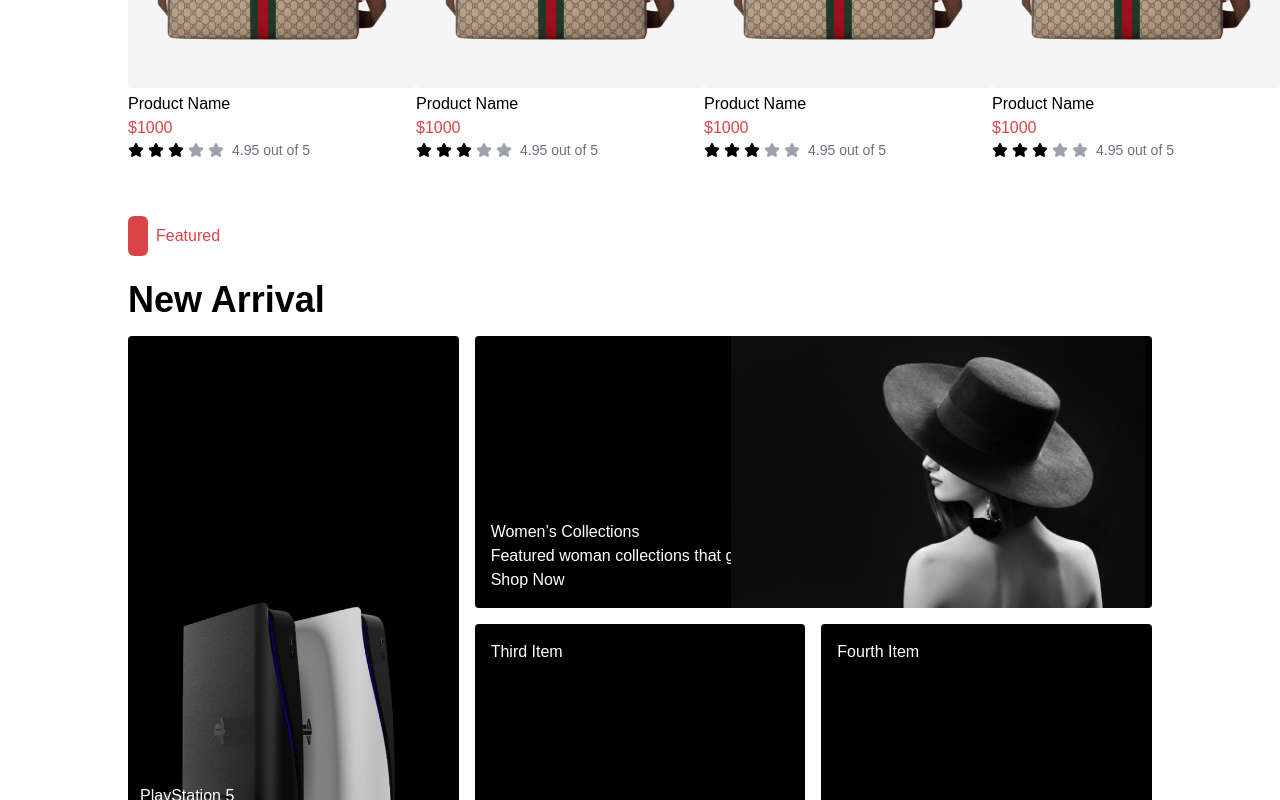
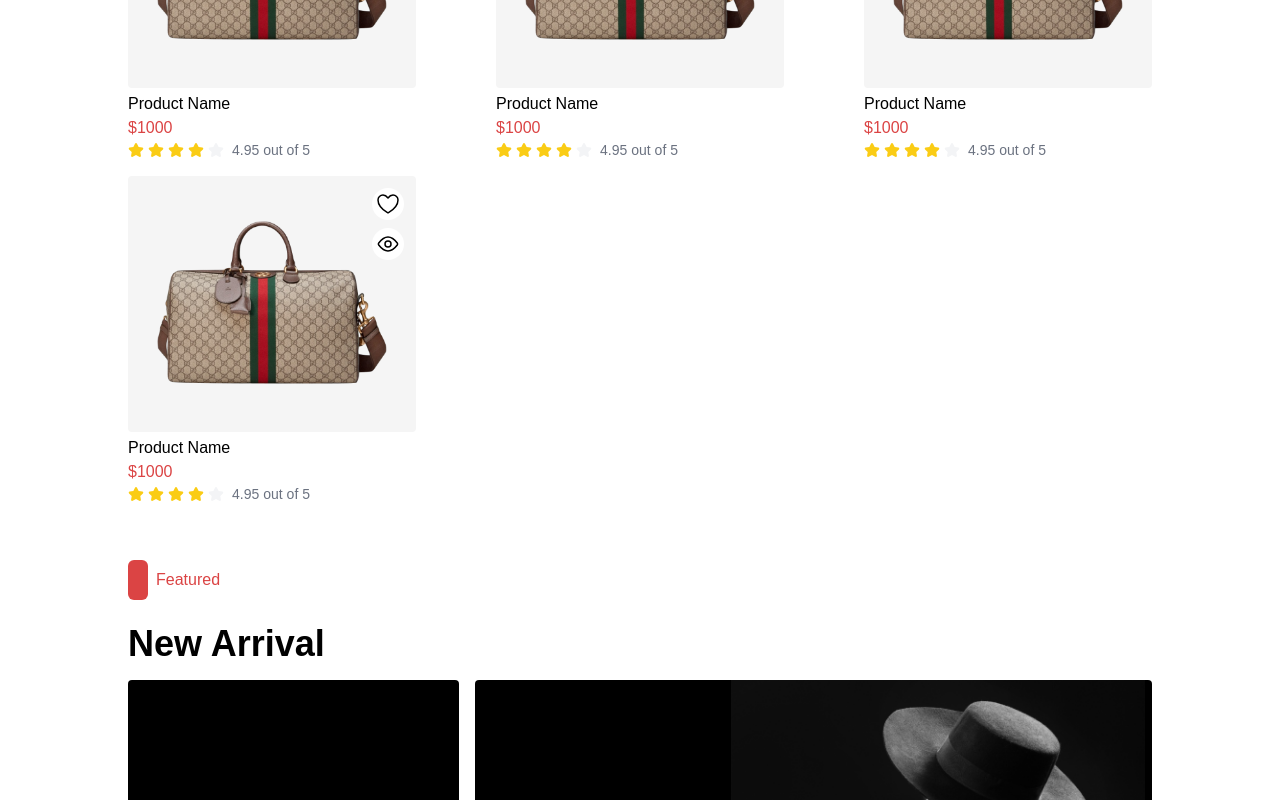
Before and after one commit to AhmadEleiwa/E-Commerce, a Next.js app: page / in a window 1280 px wide. Shown: the part 1998-2798 px from the top of the page. Built offline with nearby package versions, Linux system fonts and the light colour scheme.

Commit message:
Adding wishlist page, edit card and box-item

```diff
--- a/app/components/FreshSales.tsx
+++ b/app/components/FreshSales.tsx
@@ -24,12 +24,14 @@ const FresheSales: FC<FresheSalesType> = ({ products }) => {
       >
         {products.map((p) => (
           <Card
+            id={p+""}
             title={"Product Name"}
             showAddCartButton={true}
             showRating={true}
             price={1000}
             imgPath="static/images/product_test.png"
             initialRating={4}
+            addedToWishList={false}
           />
         ))}
       </Carousel>
--- /dev/null
+++ b/app/wishlist/page.tsx
@@ -0,0 +1,57 @@
+import BoxItems from "@/components/box-items";
+import Button from "@/components/button";
+import Card from "@/components/card";
+import TopHeader from "@/components/carousel/top-header";
+import { FC } from "react";
+
+const WishList: FC = () => {
+  const products = [1, 1, 1, 2];
+  return (
+    <main className="m-auto mt-10 w-4/5 flex flex-col gap-10">
+      <BoxItems
+        topHeader={
+          <div className="flex justify-between items-center w-full">
+            <p>WishList (4)</p>
+            <Button variant="secondary">Move All To Bag</Button>
+          </div>
+        }
+      >
+        {products.map((p) => (
+          <Card
+            id={p + ""}
+            title={"Product Name"}
+            showAddCartButton={true}
+            showRating={false}
+            price={1000}
+            imgPath="static/images/product_test.png"
+            initialRating={4}
+            addedToWishList={true}
+          />
+        ))}
+      </BoxItems>
+      <BoxItems
+        topHeader={
+          <TopHeader
+            title="Just For You"
+            endItem={<Button variant="secondary">See All</Button>}
+          />
+        }
+      >
+        {products.map((p) => (
+          <Card
+            id={p + ""}
+            title={"Product Name"}
+            showAddCartButton={true}
+            showRating={false}
+            price={1000}
+            imgPath="static/images/product_test.png"
+            initialRating={4}
+            addedToWishList={true}
+          />
+        ))}
+      </BoxItems>
+    </main>
+  );
+};
+
+export default WishList;
--- a/components/box-items/index.tsx
+++ b/components/box-items/index.tsx
@@ -5,7 +5,9 @@ const BoxItems: FC<BoxItemsType> = ({ topHeader, children }) => {
   return (
     <div className="flex w-full items-start flex-col gap-8">
       {topHeader}
-      <div className="flex w-full justify-between">{children}</div>
+      <div className="flex w-full gap-4 justify-between md:flex-wrap flex-nowrap  overflow-auto">
+        {children}
+      </div>
     </div>
   );
 };
--- a/components/card/card.type.ts
+++ b/components/card/card.type.ts
@@ -1,4 +1,5 @@
 interface CardTpye{
+    id:string
     discount?:number
     isItNew?:boolean
     price:number
@@ -7,4 +8,5 @@ interface CardTpye{
     initialRating: number
     showRating?:boolean
     showAddCartButton:boolean
+    addedToWishList: boolean
 }
--- a/components/card/index.tsx
+++ b/components/card/index.tsx
@@ -1,7 +1,7 @@
 "use client";
 
 import { FC } from "react";
-import StarRating from "../star-rating";
+import StarRating, { ratingRange } from "../star-rating";
 const Card: FC<CardTpye> = ({
   title,
   price,
@@ -10,7 +10,8 @@ const Card: FC<CardTpye> = ({
   showAddCartButton = true,
   showRating = true,
   imgPath,
-  initialRating
+  initialRating,
+  addedToWishList,
 }) => {
   const calculateDiscount = (price: number, discount: number) => {
     return price - price * (discount / 100.0);
@@ -19,9 +20,8 @@ const Card: FC<CardTpye> = ({
   const addToCartHandler = () => {
     // Add To Cart Logic
   };
-  const onRateHandler = (p:number) => {
+  const onRateHandler = (p: number) => {
     // On Change User Rate Logic
-
   };
 
   return (
@@ -41,7 +41,22 @@ const Card: FC<CardTpye> = ({
             NEW
           </span>
         ) : undefined}
-
+        <div className="absolute top-3 right-3 flex flex-col gap-2">
+          {addedToWishList ? (
+            <button className=" bg-white w-8 h-8 rounded-full flex items-center justify-center">
+              <img src="static/icons/icon-delete.svg" alt="" />
+            </button>
+          ) : (
+            <>
+              <button className=" bg-white w-8 h-8 rounded-full flex items-center justify-center">
+                <img src="static/icons/heart.svg" alt="" />
+              </button>
+              <button className=" bg-white w-8 h-8 rounded-full flex items-center justify-center">
+                <img src="static/icons/eye.svg" alt="" />
+              </button>
+            </>
+          )}
+        </div>
         <img className="w-4/5" src={imgPath} alt="" />
         <div className="h-0 spacer transition-all  "></div>
         {showAddCartButton && (
@@ -61,9 +76,16 @@ const Card: FC<CardTpye> = ({
               ${calculateDiscount(price, discount)}
             </p>
           )}
-          <p className={`${discount > 0?"line-through":"text-button2"}`}>${price}</p>
+          <p className={`${discount > 0 ? "line-through" : "text-button2"}`}>
+            ${price}
+          </p>
         </div>
-        {showRating && <StarRating initialRate={3} onRate={onRateHandler} />}
+        {showRating && (
+          <StarRating
+            initialRate={initialRating as ratingRange}
+            onRate={onRateHandler}
+          />
+        )}
       </div>
     </div>
   );
--- a/components/carousel/top-header/index.tsx
+++ b/components/carousel/top-header/index.tsx
@@ -3,19 +3,25 @@ import { FC, useEffect, useRef, useState } from "react";
 import TopHeaderType from "./top-header.types";
 import React from "react";
 
-const TopHeader: FC<TopHeaderType> = ({
-  title,
-  subTitle,
-  endItem
-}) => {
+const TopHeader: FC<TopHeaderType> = ({ title, subTitle, endItem }) => {
   return (
     <div className="w-full flex gap-16 items-end justify-between">
       <div className="flex flex-col gap-6">
-        <span className="flex gap-2 items-center">
-          <span className="w-5 h-10 bg-secondary rounded-md font-bold"></span>
-          <h1 className="text-secondary">{subTitle}</h1>
-        </span>
-        <h2 className="text-4xl font-bold">{title}</h2>
+        {subTitle ? (
+          <>
+            <span className="flex gap-2 items-center">
+              <span className="w-5 h-10 bg-secondary rounded-md font-bold"></span>
+              <h1 className="text-secondary">{subTitle}</h1>
+            </span>
+
+            <h2 className="text-4xl font-bold">{title}</h2>
+          </>
+        ) : (
+          <span className="flex gap-2 items-center">
+            <span className="w-5 h-10 bg-secondary rounded-md font-bold"></span>
+            <h1 className="text-3xl ">{title}</h1>
+          </span>
+        )}
       </div>
       {endItem}
     </div>
--- a/components/carousel/top-header/top-header.types.ts
+++ b/components/carousel/top-header/top-header.types.ts
@@ -2,7 +2,7 @@ import { ReactNode } from "react";
 
 interface TopHeaderType {
   title: string;
-  subTitle: string;
+  subTitle?: string;
   endItem?:ReactNode
 }
 
--- a/components/star-rating/index.tsx
+++ b/components/star-rating/index.tsx
@@ -2,7 +2,7 @@
 
 import { FC, useState } from "react";
 
-type ratingRange = 1 | 2 | 3 | 4 | 5;
+export type ratingRange = 1 | 2 | 3 | 4 | 5;
 interface StartRatingType {
   initialRate: ratingRange;
   onRate:(val:ratingRange)=>void
@@ -18,15 +18,15 @@ const StarRating: FC<StartRatingType> = ({ initialRate, onRate }) => {
   return (
     <div className="flex items-center">
       {lst.map((p) => {
-        let color = "yellow-300";
+        let color = "text-yellow-300";
         if (rate >= p) {
-          color = "yellow-400";
-        } else if (oldVal >= p) color = "yellow-300";
-        else color = "gray-400";
-
+          color = "text-yellow-400";
+        } else if (oldVal >= p) color = "text-yellow-300";
+        else color = "text-gray-100";
+        const style = `w-4 h-4 ${color} me-1`
         return (
           <svg
-            className={`w-4 h-4 text-${color} me-1`}
+            className={style}
             aria-hidden="true"
             xmlns="http://www.w3.org/2000/svg"
             fill="currentColor"
```
Also changed, not shown: public/static/icons/eye.svg (added), public/static/icons/icon-delete.svg (added).
